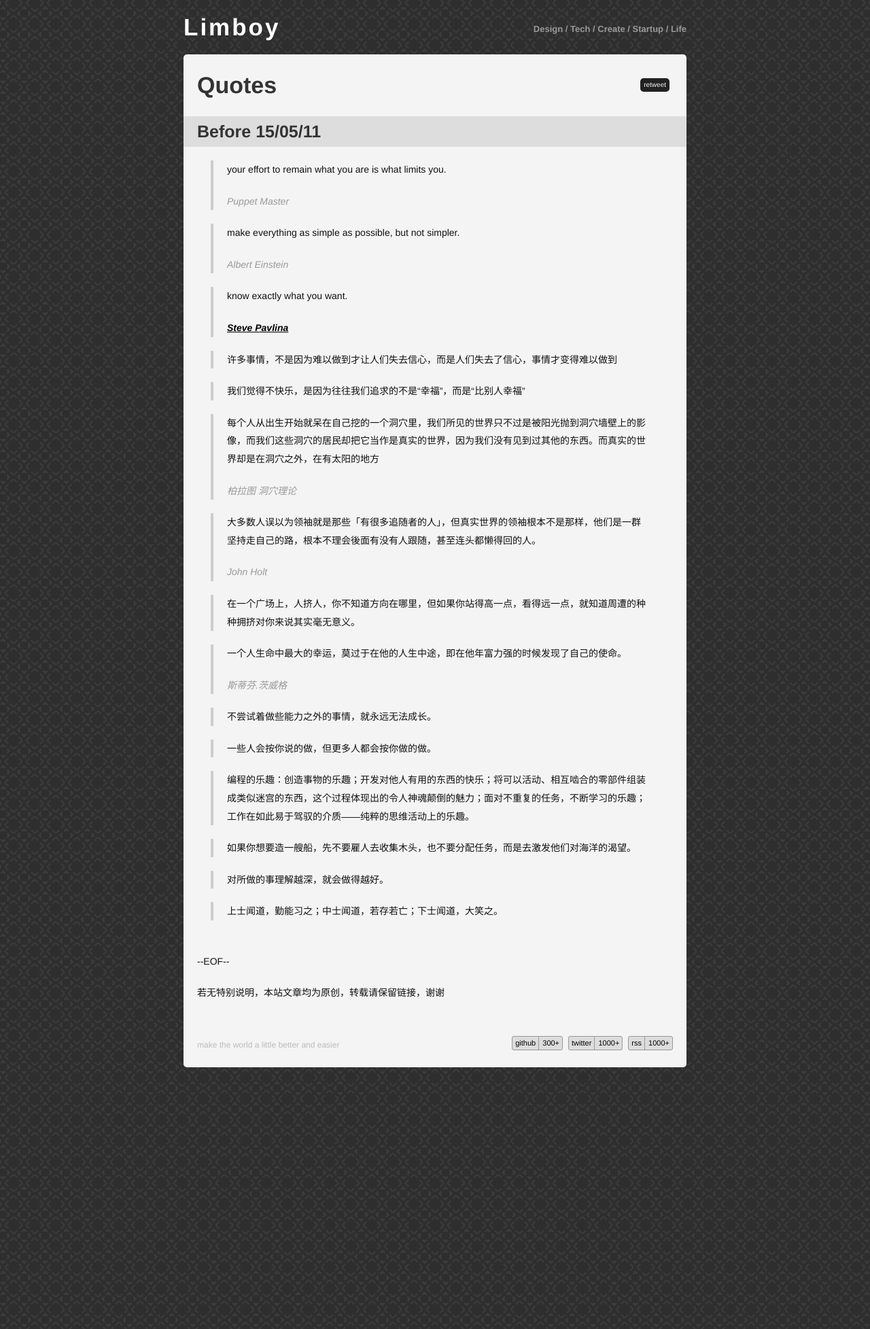
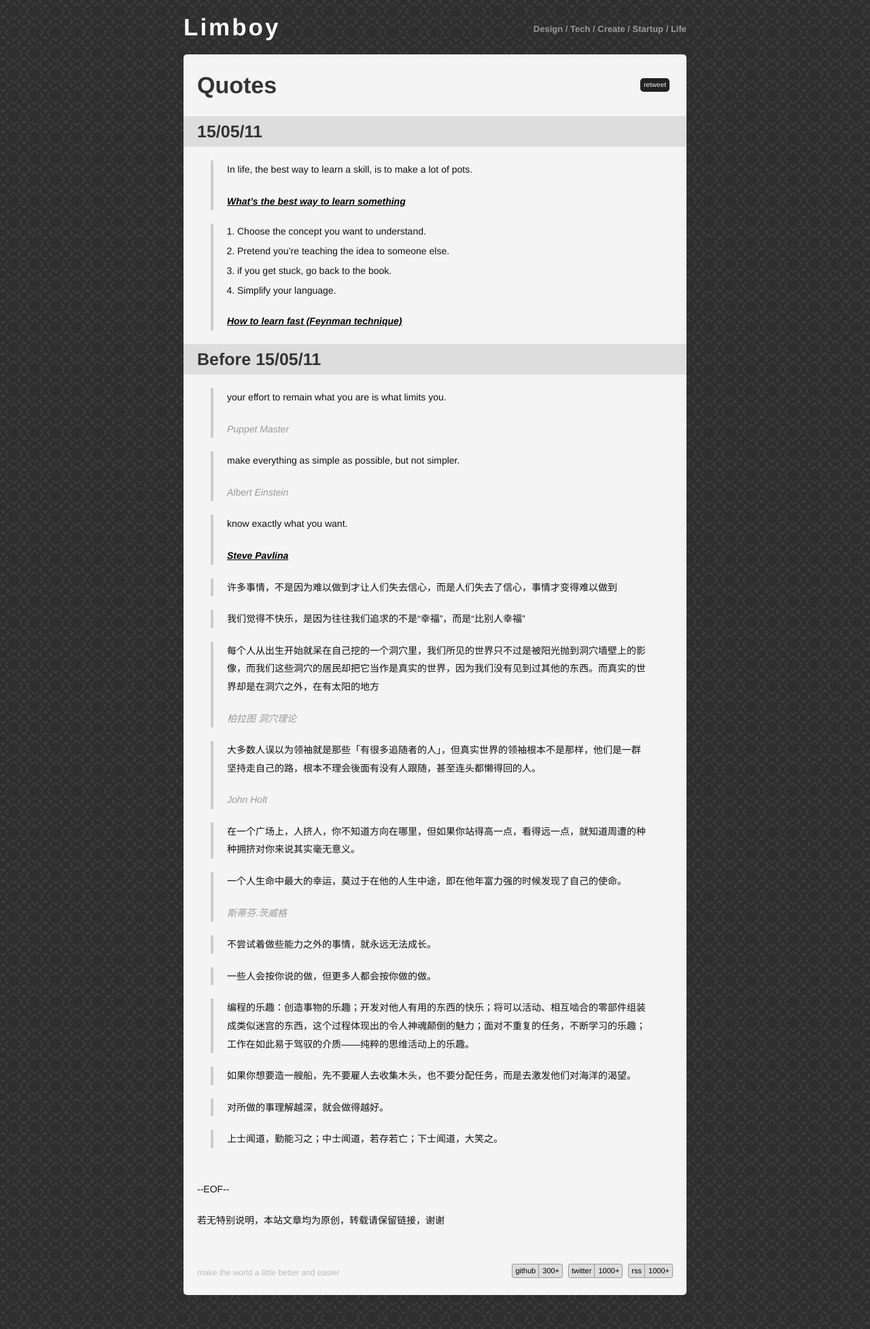
Before and after one commit to limboy/lzyy.github.com, a Jekyll site: the page built from quotes.md, in a window 1280 px wide. Shown: the whole page at 68% size. Built offline with Jekyll 4.4.1, drawn with Linux system fonts in a browser that asks for light colours; Markdown is read by kramdown in place of the engine named in the settings; comment, search, counter and statistics services are not loaded.

Commit message:
Add daily quotes

```diff
--- a/css/style.css
+++ b/css/style.css
@@ -114,6 +114,10 @@ div#content li {
 	list-style:disc inside none;
 	margin-left:10px;
 	line-height:170%;
+}
+
+div#content ol li {
+	list-style: decimal;
 }
 
 div#content .cnt li {
--- a/quotes.md
+++ b/quotes.md
@@ -3,6 +3,19 @@ layout: post
 title: Quotes
 ---
 
+### 15/05/11
+> In life, the best way to learn a skill, is to make a lot of pots.
+>
+> <cite>[What's the best way to learn something](http://www.quora.com/Whats-the-best-way-to-learn-something/answer/Eric-Scott-13)</cite>
+
+[]()
+
+> 1. Choose the concept you want to understand.
+> 2. Pretend you're teaching the idea to someone else.
+> 3. if you get stuck, go back to the book.
+> 4. Simplify your language.
+>
+> <cite>[How to learn fast (Feynman technique)](http://www.quora.com/Whats-the-best-way-to-learn-something/answer/Eric-Scott-13)</cite>
 
 ### Before 15/05/11
 
```
